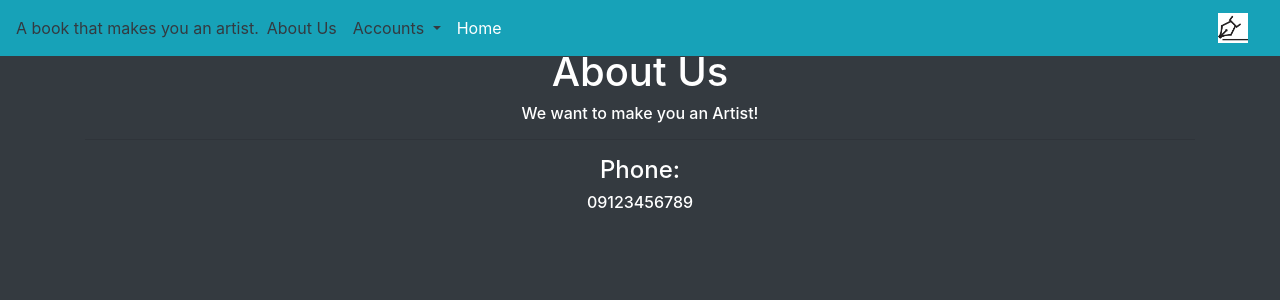
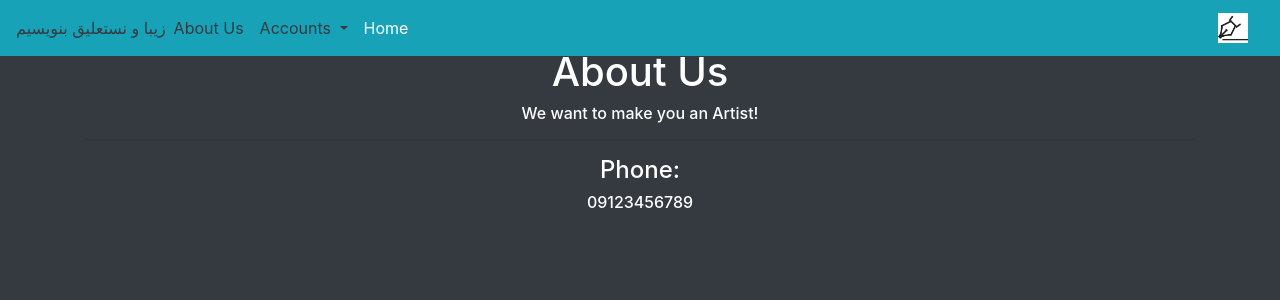
Before and after one commit to mohammadamin16/zibabenevisim, a Django app: template templates/aboutus.html in a window 1280 px wide. Shown: the top 300 px of the page. Run offline with Django 3.2, Linux system fonts and the light colour scheme; the template is opened without the code that fills it, so the values that code supplies are empty; parts of the project's set-up code (start-up, migrations or seed data) failed here and were passed over; some libraries are stand-ins or nearby versions.

Commit message:
change in header

```diff
--- a/templates/layout.html
+++ b/templates/layout.html
@@ -18,7 +18,7 @@
   </button>
   <div class="collapse navbar-collapse" id="navbarText">
     <span class="navbar-text text-dark" >
-      A book that makes you an artist.
+        زیبا و نستعلیق بنویسیم
     </span>
     <ul class="navbar-nav mr-auto">
       <li class="nav-item">
```
